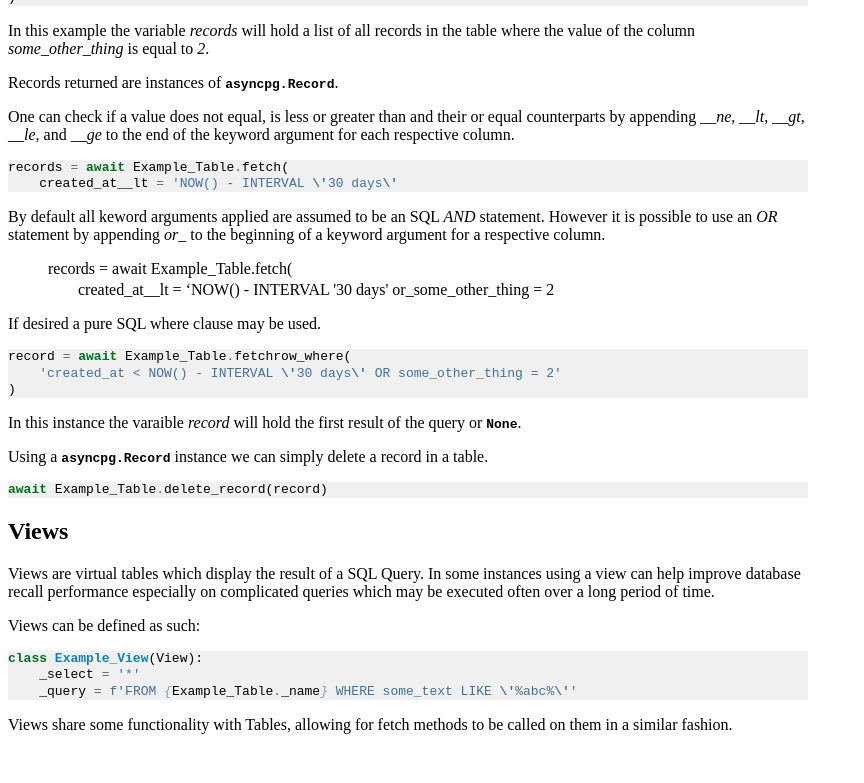
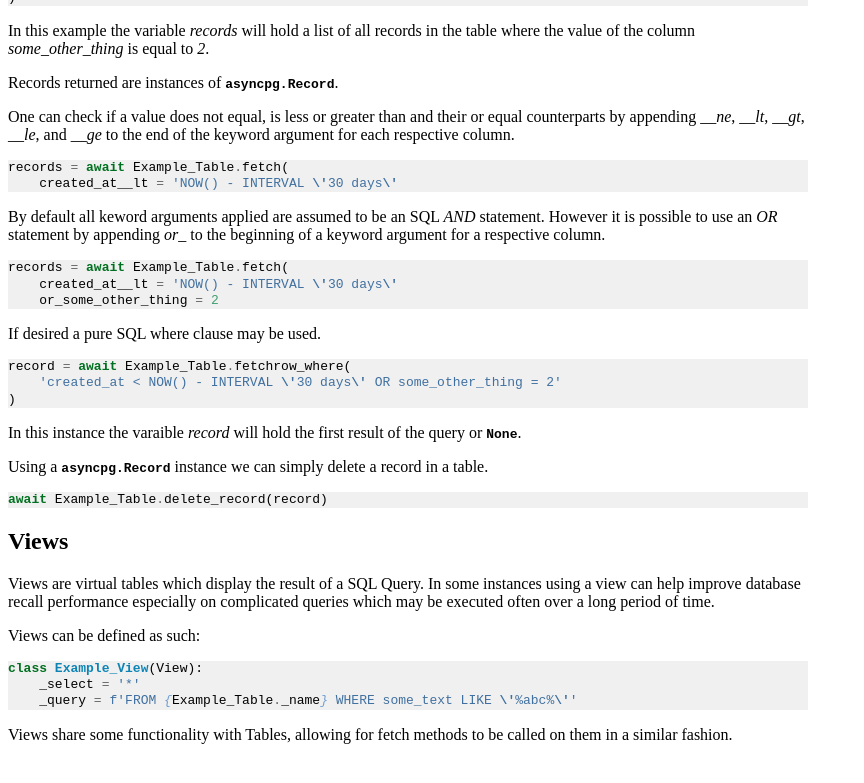
Before and after one commit to bijij/Donphan, a Sphinx documentation site: the page built from docs/quickstart.rst, in a window 1280 px wide and 900 px high, scrolled down 849 px. Shown: the top 783 px of the window, without its empty margins (0-864 px from the left). Built offline with Sphinx 7.4.7, drawn with Linux system fonts in a browser that asks for light colours.

Commit message:
Fix issue with quick start quide

```diff
--- a/docs/quickstart.rst
+++ b/docs/quickstart.rst
@@ -73,6 +73,8 @@ to the end of the keyword argument for each respective column.
 By default all keword arguments applied are assumed to be an SQL `AND` statement. However it is possible
 to use an `OR` statement by appending `or_` to the beginning of a keyword argument for a respective column.
 
+.. code-block:: python3
+
     records = await Example_Table.fetch(
         created_at__lt = 'NOW() - INTERVAL \'30 days\'
         or_some_other_thing = 2
```
